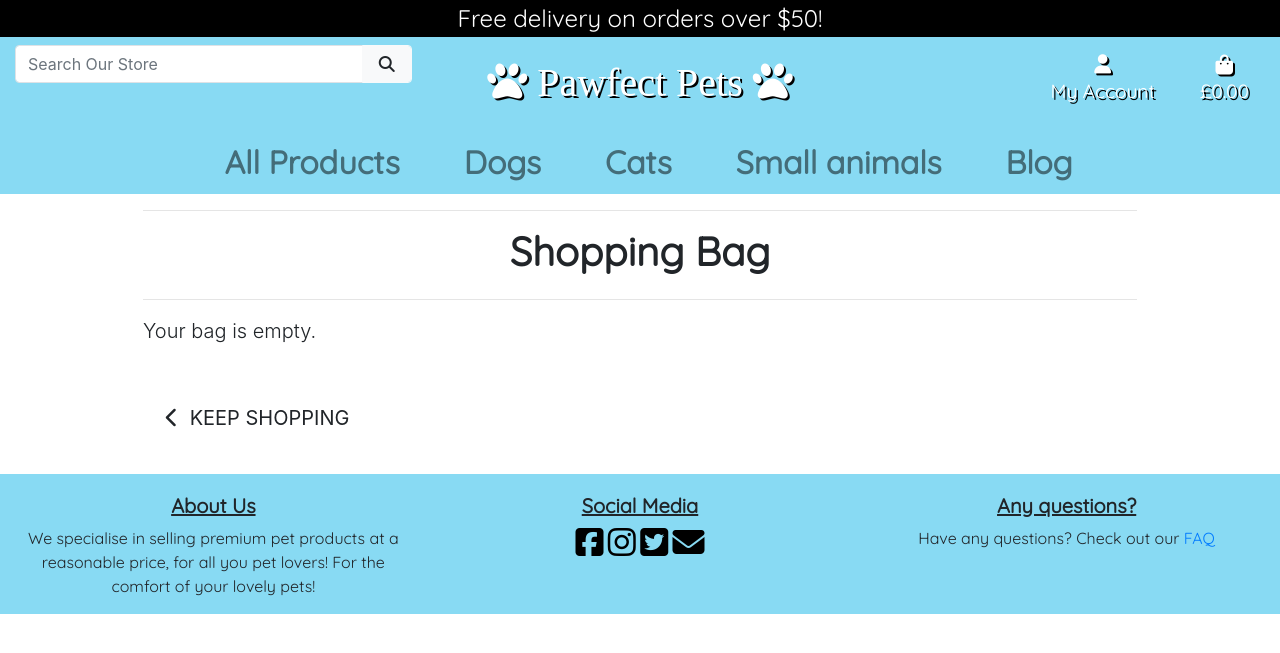
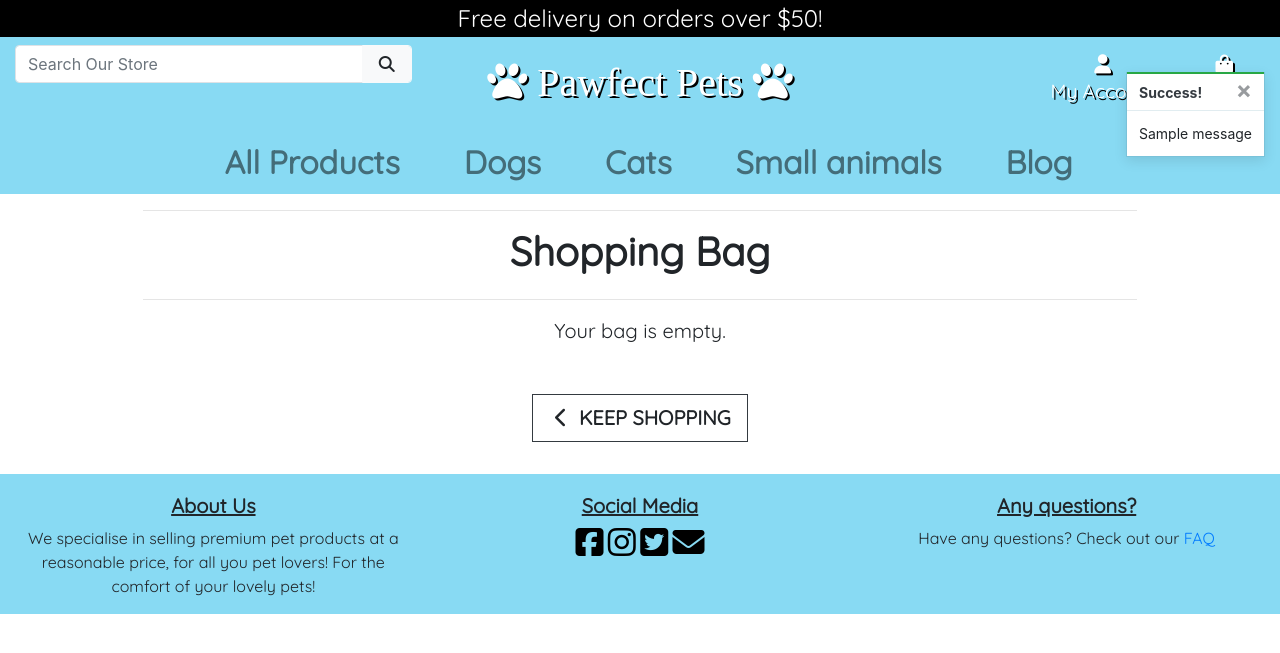
Before and after one commit to HinaChoudhry/Pawfect-Pets, a Django app: page /bag/ in a window 1280 px wide. Shown: the top 653 px of the page. Run offline with Django 3.2, Linux system fonts and the light colour scheme; tables that the repository leaves empty hold one stand-in row (values such as "Sample post"); one stand-in notice (Sample message) is shown; some libraries are stand-ins or nearby versions; some web fonts are replaced.

Commit message:
Added toast messages boostrap and templating

```diff
--- a/bag/templates/bag/bag.html
+++ b/bag/templates/bag/bag.html
@@ -39,7 +39,7 @@
                             {% for item in bag_items %}
                                 <tr>
                                     <td class="p-3 w-25">
-                                        <img class="img-fluid rounded" src="{{ item.product.image.url }}">
+                                        <img class="img-fluid rounded img-border" src="{{ item.product.image.url }}">
                                     </td>
                                     <td class="py-3">
                                         <h5 class="my-0 product-font font-weight-bold"><strong>{{ item.product.name }}</strong></h5>
@@ -114,13 +114,15 @@
                         </table>
                     </div>
                 {% else %}
-                    <p class="lead mb-5">Your bag is empty.</p>
-                    <a href="{% url 'products' %}" class="btn btn-outline-black rounded-0 btn-lg">
+                <div class="text-center">
+                    <p class="lead mb-5 product-font">Your bag is empty.</p>
+                    <a href="{% url 'products' %}" class="btn btn-outline-black rounded-0 btn-lg  border-dark">
                         <span class="icon">
                             <i class="fas fa-chevron-left"></i>
                         </span>
-                        <span class="text-uppercase">Keep Shopping</span>
+                        <span class="text-uppercase product-font font-weight-bold ">Keep Shopping</span>
                     </a>
+                </div>
                 {% endif %}
             </div>
         </div>
--- a/bag/views.py
+++ b/bag/views.py
@@ -1,4 +1,7 @@
 from django.shortcuts import render, redirect, reverse, HttpResponse
+from django.contrib import messages
+
+from products.models import Product
 
 # Create your views here.
 
@@ -10,6 +13,7 @@ def view_bag(request):
 def add_to_bag(request, item_id):
     """ Add a quantity of the specified product to the shopping bag """
 
+    product = Product.objects.get(pk=item_id)
     quantity = int(request.POST.get('quantity'))
     redirect_url = request.POST.get('redirect_url')
     bag = request.session.get('bag', {})
@@ -18,6 +22,7 @@ def add_to_bag(request, item_id):
         bag[item_id] += quantity
     else:
         bag[item_id] = quantity
+        messages.success(request, f'Added {product.name} to bag')
 
     request.session['bag'] = bag
     print(request.session['bag'])
--- a/pawfect_pets/settings.py
+++ b/pawfect_pets/settings.py
@@ -80,6 +80,7 @@ TEMPLATES = [
     },
 ]
 
+MESSAGE_STORAGE = 'django.contrib.messages.storage.session.SessionStorage'
 
 AUTHENTICATION_BACKENDS = [
     'django.contrib.auth.backends.ModelBackend',
--- a/static/css/base.css
+++ b/static/css/base.css
@@ -201,3 +201,26 @@ ul {
     background-color: #000;
     font-family: Quicksand;
 }
+
+
+/* ------------------------------- bootstrap toasts */
+
+.message-container {
+    position: fixed;
+    top: 72px;
+    right: 15px;
+    z-index: 99999999999;
+}
+
+.custom-toast {
+    overflow: visible;
+}
+
+.toast-capper {
+    height: 2px;
+}
+
+body{
+    height: calc(100vh - 164px);
+    width: 100%;
+}
--- a/templates/base.html
+++ b/templates/base.html
@@ -113,8 +113,23 @@
             </nav>
         </div>
     </header>
+
     {% if messages %}
-        <div class="message-container"></div>
+        <div class="message-container">
+            {% for message in messages %}
+                {% with message.level as level %}
+                    {% if level == 40 %}
+                        {% include 'includes/toasts/toast_error.html' %}
+                    {% elif level == 30 %}
+                        {% include 'includes/toasts/toast_warning.html' %}
+                    {% elif level == 25 %}
+                        {% include 'includes/toasts/toast_success.html' %}
+                    {% else %}
+                        {% include 'includes/toasts/toast_info.html' %}
+                    {% endif %}
+                {% endwith %}
+            {% endfor %}
+        </div>
     {% endif %}
 
     {% block page_header %}
@@ -170,6 +185,9 @@
     </footer>
 
     {% block postloadjs %}
+    <script type="text/javascript">
+        $('.toast').toast('show');
+    </script>
     {% endblock %}
 
 
--- /dev/null
+++ b/templates/includes/toasts/toast_success.html
@@ -0,0 +1,13 @@
+<div class="toast custom-toast rounded-0 border-top-0" data-autohide="false">
+    <div class="arrow-up arrow-success"></div>
+    <div class="w-100 toast-capper bg-success"></div>
+    <div class="toast-header bg-white text-dark">
+        <strong class="mr-auto">Success!</strong>
+        <button type="button" class="ml-2 mb-1 close text-dark" data-dismiss="toast" aria-label="Close">
+            <span aria-hidden="true">&times;</span>
+        </button>
+    </div>
+    <div class="toast-body bg-white">
+        {{ message }}
+    </div>
+</div>
```
Also changed, not shown: templates/includes/toasts/toast_error.html (added, +13 -0 lines), templates/includes/toasts/toast_info.html (added, +13 -0 lines), templates/includes/toasts/toast_warning.html (added, +13 -0 lines).
